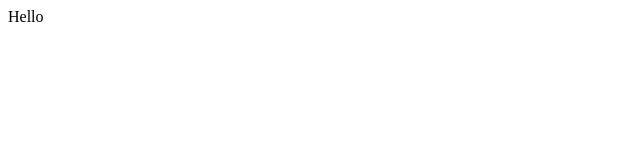
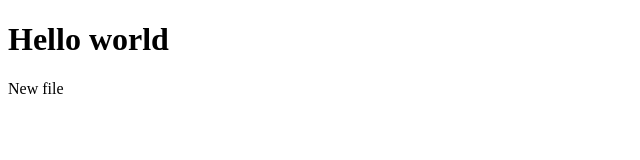
Before and after one commit to RomanKoka/start-1805, a plain HTML site: page index.html in a window 1280 px wide. Shown: the whole page, without its empty margins (0-640 px from the left). Drawn offline with Linux system fonts and the light colour scheme.

Commit message:
new comm

```diff
--- a/index.html
+++ b/index.html
@@ -7,6 +7,10 @@
     <title>Document</title>
 </head>
 <body>
-    Hello
+    <h1>
+        Hello world
+    </h1>
+
+    New file
 </body>
 </html>
```
